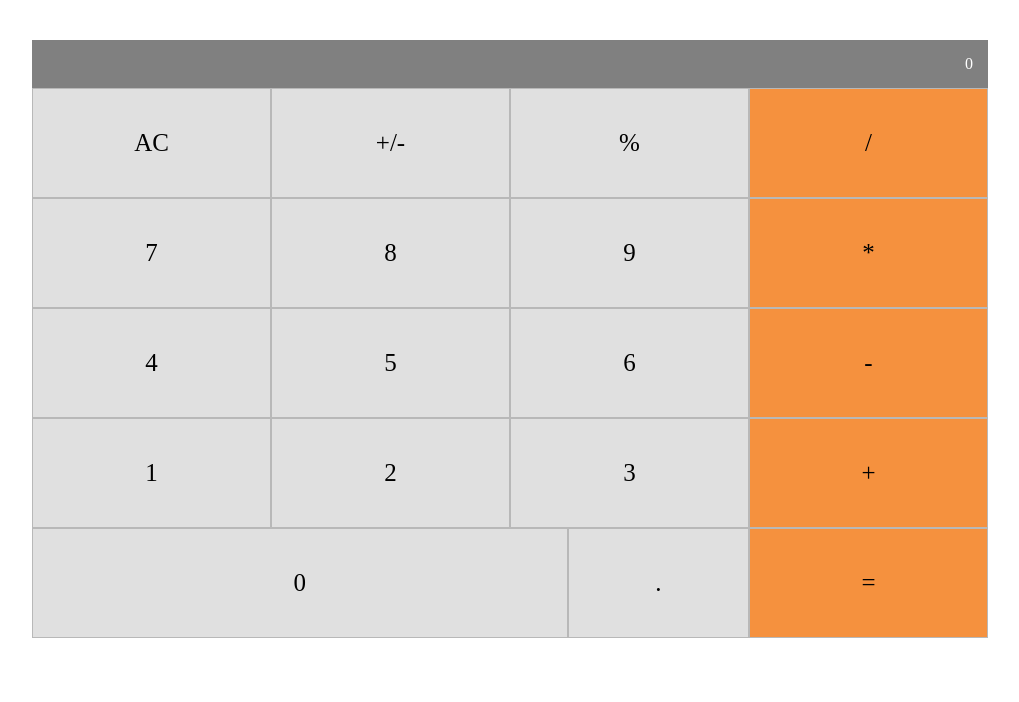
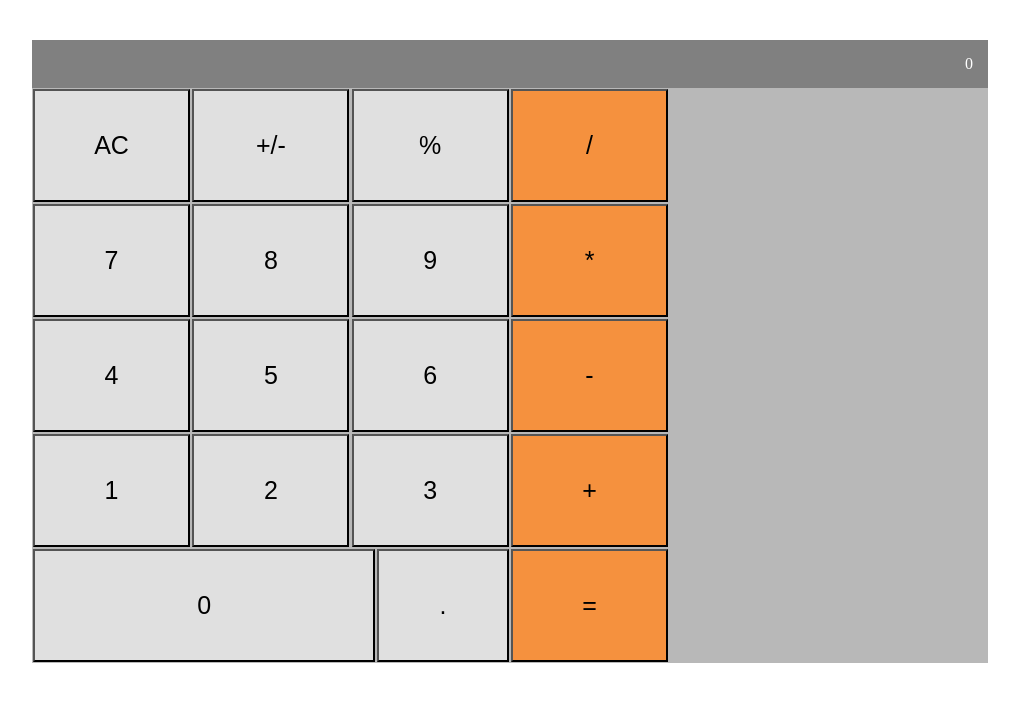
Before and after one commit to alexander16108/react-math-magician, a React (Create React App) app: page / in a window 1280 px wide. Shown: the top 702 px of the page, without its empty margins (224-1243 px from the left). Built offline with nearby package versions, Linux system fonts and the light colour scheme.

Commit message:
implementing logics into calculator app

```diff
--- a/src/component/Calculator.js
+++ b/src/component/Calculator.js
@@ -1,43 +1,60 @@
 import React from 'react';
+import calculate from '../logic/calculate';
+import '../logic/operate'
 
 class Calculator extends React.Component {
   constructor(props) {
     super(props);
-    this.state = {};
+    this.state = {
+      total: null,
+      next: null,
+      operation: null
+    };
   }
 
   render() {
+this.click = (event) => {this.setState((obj)=> {calculate(obj, event.target.textContent)})}
+
+let display;
+
+if(this.state.total || this.state.next || this.state.operation) {
+  display = [this.state.total, ' ', this.state.next, ' ', this.state.operation];
+  display.forEach(element => {element != null });
+} else {
+  display =  0;
+}
+
     return (
       <div className="calc-container">
-        <div className="calc-firstDisplay">0</div>
+        <div className="calc-firstDisplay">{ display }</div>
         <div className="calc-Btns">
           <div className="calc-greyBtns">
             <div className="calc-greyBtn1">
-              <div className="calc-btn">AC</div>
-              <div className="calc-btn">+/-</div>
-              <div className="calc-btn">%</div>
-              <div className="calc-btn">7</div>
-              <div className="calc-btn">8</div>
-              <div className="calc-btn">9</div>
-              <div className="calc-btn">4</div>
-              <div className="calc-btn">5</div>
-              <div className="calc-btn">6</div>
-              <div className="calc-btn">1</div>
-              <div className="calc-btn">2</div>
-              <div className="calc-btn">3</div>
+              <button type="button" onClick={ this.click } className="calc-btn">AC</button>
+              <button type="button" onClick={ this.click } className="calc-btn">+/-</button>
+              <button type="button" onClick={ this.click } className="calc-btn">%</button>
+              <button type="button" onClick={ this.click } className="calc-btn">7</button>
+              <button type="button" onClick={ this.click } className="calc-btn">8</button>
+              <button type="button" onClick={ this.click } className="calc-btn">9</button>
+              <button type="button" onClick={ this.click } className="calc-btn">4</button>
+              <button type="button" onClick={ this.click } className="calc-btn">5</button>
+              <button type="button" onClick={ this.click } className="calc-btn">6</button>
+              <button type="button" onClick={ this.click } className="calc-btn">1</button>
+              <button type="button" onClick={ this.click } className="calc-btn">2</button>
+              <button type="button" onClick={ this.click } className="calc-btn">3</button>
             </div>
             <div className="calc-greyBtn2">
-              <div className="calc-btn1">0</div>
-              <div className="calc-btn2">.</div>
+              <button type="button" onClick={ this.click } className="calc-btn1">0</button>
+              <button type="button" onClick={ this.click } className="calc-btn2">.</button>
             </div>
           </div>
 
           <div className="orange-btn">
-            <div className="calc-btn">/</div>
-            <div className="calc-btn">*</div>
-            <div className="calc-btn">-</div>
-            <div className="calc-btn">+</div>
-            <div className="calc-btn">=</div>
+            <button type="button" onClick={ this.click } className="calc-btn">/</button>
+            <button type="button" onClick={ this.click } className="calc-btn">*</button>
+            <button type="button" onClick={ this.click } className="calc-btn">-</button>
+            <button type="button" onClick={ this.click } className="calc-btn">+</button>
+            <button type="button" onClick={ this.click } className="calc-btn">=</button>
           </div>
         </div>
       </div>
```
